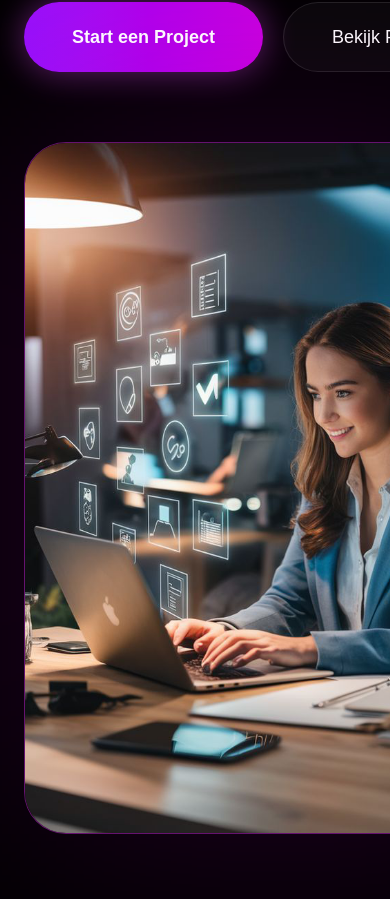
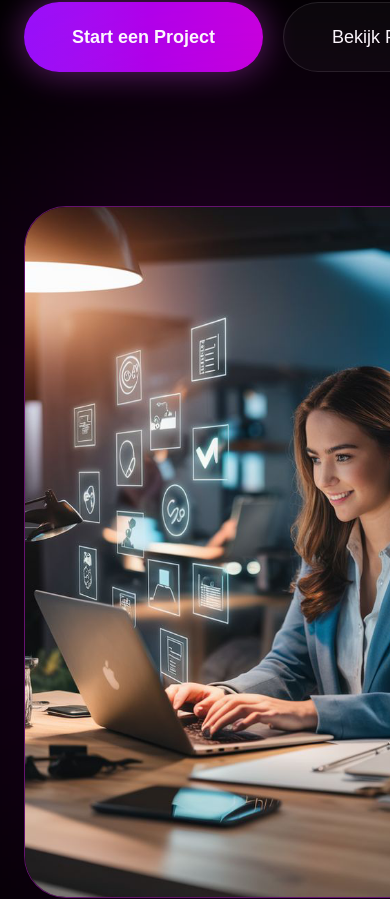
Before and after one commit to manoelchagasneto-ops/noma-digital, a Next.js app: page / in a window 390 px wide. Shown: the part 771-1670 px from the top of the page. Built offline with nearby package versions, Linux system fonts and the light colour scheme.

Commit message:
mobile update

```diff
--- a/app/page.tsx
+++ b/app/page.tsx
@@ -173,7 +173,7 @@ export default function Home() {
             {/* glow */}
             <div className="absolute inset-0 bg-fuchsia-700/20 blur-[120px]" />
 
-            {/* FOTO ALINHADA COM TOPO E BASE DOS BOTÕES */}
+            {/* FOTO MAIS BAIXA */}
             <div
               className="
                 relative
@@ -184,7 +184,7 @@ export default function Home() {
                 bg-[#120312]
                 w-full
                 max-w-[760px]
-                mt-[6px]
+                mt-[70px]
               "
             >
 
```
